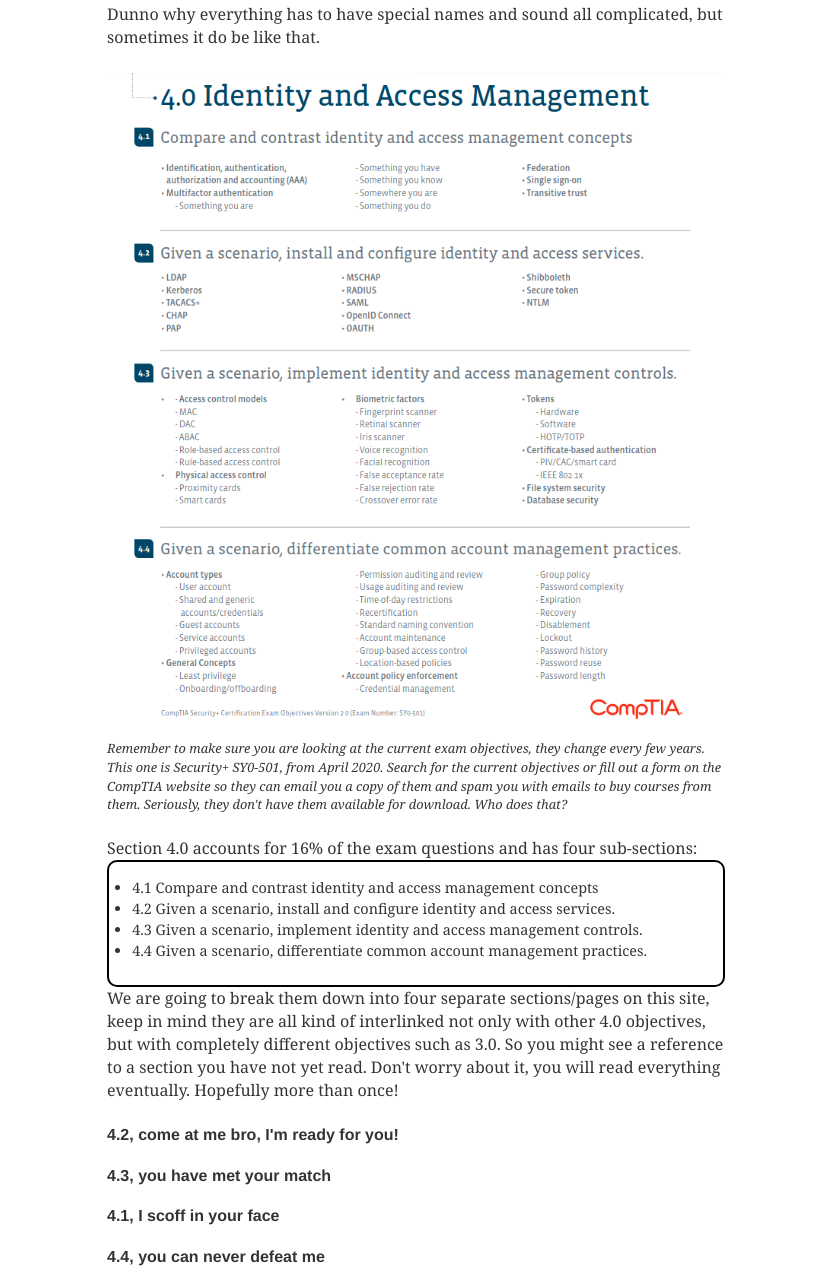
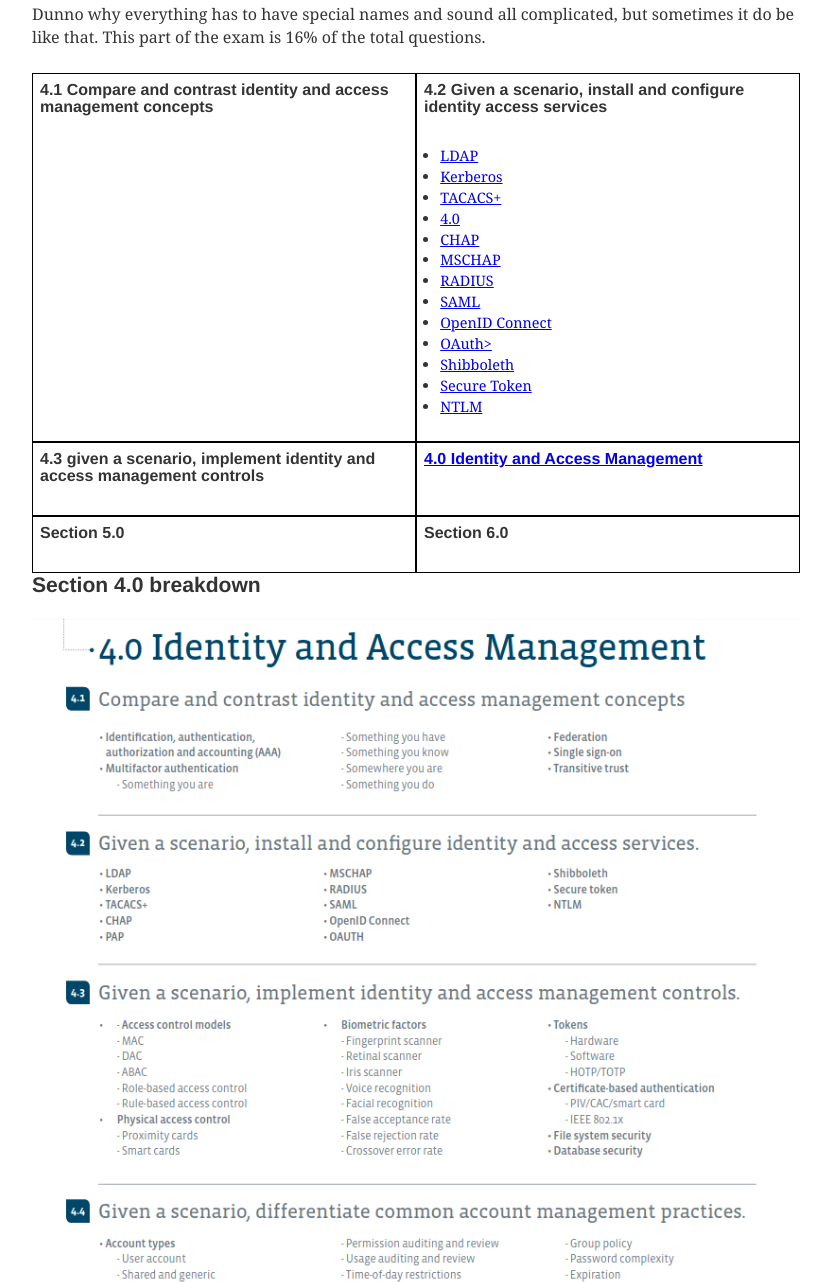
Before and after one commit to greenlightjohnny/securityplus, a Gatsby site: page /identityandaccessmanagement in a window 1280 px wide. Shown: the part 234-1516 px from the top of the page, without its empty margins (224-1055 px from the left). Built offline with nearby package versions, Linux system fonts and the light colour scheme; Gatsby itself is replaced by a stand-in of ours.

Commit message:
SAML redone, style changes

```diff
--- a/gatsby-config.js
+++ b/gatsby-config.js
@@ -22,5 +22,6 @@
     },
     `gatsby-plugin-sharp`,
     `gatsby-transformer-sharp`,
+    `gatsby-plugin-sass`,
   ],
 }
--- a/package.json
+++ b/package.json
@@ -18,13 +18,16 @@
     "gatsby": "^2.20.12",
     "gatsby-image": "^2.3.1",
     "gatsby-plugin-emotion": "^4.2.1",
+    "gatsby-plugin-sass": "^2.2.1",
     "gatsby-plugin-sharp": "^2.5.4",
     "gatsby-plugin-typography": "^2.4.1",
     "gatsby-source-filesystem": "^2.2.2",
     "gatsby-transformer-sharp": "^2.4.4",
+    "node-sass": "^4.13.1",
     "react": "^16.12.0",
     "react-dom": "^16.12.0",
     "react-typography": "^0.16.19",
+    "typescript": "^3.8.3",
     "typography": "^0.16.19",
     "typography-theme-fairy-gates": "^0.16.19",
     "typography-theme-kirkham": "^0.16.19"
--- a/src/components/layout.js
+++ b/src/components/layout.js
@@ -7,7 +7,7 @@
 
 )
 export default ({ children }) => (
-    <div style={{ margin: `3rem auto`, maxWidth: 650, padding: `0 1rem`}}>
+    <div style={{ margin: `3rem auto`, maxWidth: 800, padding: `0 1rem`}}>
         <header style={{ marginBottom: `1.5rem`}}>
             <Link to="/" style={{ textShadow: `none`, backgroundImage: `none`}}><h3 style={{ display: `inline`}}>GRIND</h3></Link>
 
--- /dev/null
+++ b/src/components/mainstyle.module.scss
@@ -0,0 +1,30 @@
+.rant {
+    border: 2px solid blue;
+    padding: 0 1rem;
+    border-radius: 10px;
+}
+
+.fademefam {
+    display: flex;
+    flex: 1;
+    flex-direction: row;
+    flex-wrap: wrap;
+
+    h4 {
+        margin-top: 0;
+        padding: 7px;
+        width: 100%;
+
+    }
+}
+
+.flexc {
+    display: flex;
+    flex: 1;
+    max-width: 400px;
+    min-width: 280px;
+    border: 1px solid black;
+    //background-color: aqua;
+    margin: 5px;
+    margin: 0 auto;
+}
--- a/src/pages/id.module.css
+++ b/src/pages/id.module.css
@@ -10,3 +10,7 @@
     padding-top: 1rem;
     border-radius: 10px;
 }
+
+.bold {
+    font-weight: bold;
+}
--- a/src/pages/identityandaccessmanagement.js
+++ b/src/pages/identityandaccessmanagement.js
@@ -3,6 +3,8 @@
 import Styles from "./id.module.css"
 import { graphql } from "gatsby"
 import Img from "gatsby-image"
+import Main from '../components/mainstyle.module.scss'
+import { Link } from "gatsby"
 
 const Idman = props => (
 
@@ -11,31 +13,67 @@
 
         <div>
             <h3>Basically Authentication and Authorization</h3>
-            <p>Dunno why everything has to have special names and sound all complicated, but sometimes it do be like that.</p>
+            <p>Dunno why everything has to have special names and sound all complicated, but sometimes it do be like that. This part of the exam is 16% of the total questions.</p>
+
+            <div className={Main.fademefam}>
+          <div className={Main.flexc}>
+            <h4>4.1 Compare and contrast identity and access management concepts</h4>
+          </div>
+          <div className={Main.flexc}>
             <div>
+            <h4>4.2 Given a scenario, install and configure identity access services</h4>
+            <ul>
+                <li className={Styles.isee}> <Link to="/ldap">LDAP</Link></li>
+
+                <li className={Styles.isee}><Link to="/kerberos">Kerberos</Link></li>
+
+                <li className={Styles.isee}><Link to="/">TACACS+</Link></li>
+
+                <li className={Styles.isee}><Link to="/identityandaccessmanagement">4.0 </Link></li>
+
+                <li className={Styles.isee}><Link to="/">CHAP</Link></li>
+
+                <li className={Styles.isee}><Link to="/">MSCHAP</Link></li>
+
+                <li className={Styles.isee}><Link to="/">RADIUS</Link></li>
+
+                <li className={Styles.isee}><Link to="/">SAML</Link></li>
+
+                <li className={Styles.isee}><Link to="/">OpenID Connect</Link></li>
+
+                <li className={Styles.isee}><Link to="/">OAuth></Link></li>
+
+                <li className={Styles.isee}><Link to="/">Shibboleth</Link></li>
+                <li className={Styles.isee}><Link to="/">Secure Token</Link></li>
+                <li className={Styles.isee}><Link to="/">NTLM</Link></li>
+            </ul>
+            </div>
+          </div>
+          <div className={Main.flexc}>
+            <h4>4.3 given a scenario, implement identity and access management controls</h4>
+          </div>
+          <div className={Main.flexc}>
+            <h4><Link to="/identityandaccessmanagement">4.0 Identity and Access Management</Link></h4>
+          </div>
+          <div className={Main.flexc}>
+            <h4>Section 5.0</h4>
+          </div>
+          <div className={Main.flexc}>
+            <h4>Section 6.0</h4>
+          </div>
+
+      </div>
+            <div>
+              <h3>Section 4.0 breakdown</h3>
             <Img fluid={props.data.front.childImageSharp.fluid} />
             <p style={{ fontStyle: `italic`, fontSize: `.8rem`}}>Remember to make sure you are looking at the current exam objectives, they change every few years. This one is Security+ SY0-501, from April 2020. Search for the current objectives or fill out a form on the CompTIA website so they can email you a copy of them and spam you with emails to buy courses from them. Seriously, they don't have them available for download. Who does that? </p>
             </div>
-            <p style={{ marginBottom: 0}}>Section 4.0 accounts for 16% of the exam questions and has four sub-sections:</p>
-            <div className={Styles.line}>
-            <ul>
-                <li className={Styles.isee}>4.1 Compare and contrast identity and access management concepts</li>
-                <li className={Styles.isee}>4.2 Given a scenario, install and configure identity and access services.</li>
-                <li className={Styles.isee}>4.3 Given a scenario, implement identity and access management controls.</li>
-                <li className={Styles.isee}>4.4 Given a scenario, differentiate common account management practices.</li>
-            </ul>
-            </div>
-            <p>
-            We are going to break them down into four separate sections/pages on this site, keep in mind they are all kind of interlinked not only with other 4.0 objectives, but with completely different objectives such as 3.0. So you might see a reference to a section you have not yet read. Don't worry about it, you will read everything eventually. Hopefully more than once!
-            </p>
+
+
+
         </div>
 
-        <div>
-            <h4>4.2, come at me bro, I'm ready for you!</h4>
-            <h4>4.3, you have met your match</h4>
-            <h4>4.1, I scoff in your face</h4>
-            <h4>4.4, you can never defeat me</h4>
-        </div>
+
     </Layout>
 
 
--- a/src/pages/index.js
+++ b/src/pages/index.js
@@ -4,14 +4,33 @@
 import Img from "gatsby-image"
 import Styles from "./id.module.css"
 import { Link } from "gatsby"
-import Main from '../components/mainstyle.module.css'
+import Main from '../components/mainstyle.module.scss'
 const Index = props => (
   <Layout>
     <h1>GRIND Guide to The CompTIA Security+</h1>
-    <p>
 
-      The Sec+ certification is a requirement for a ton of US Government jobs, especially those in IT. How did this happen? Well basically CompTIA spent a ton of money lobbying the government (this is legal bribery) to make the Security+ exam fulfill a bunch of government red tape requirements, which the CompTIA totally had no influence over creating whatsoever.
-      </p>
+
+      <div className={Main.fademefam}>
+          <div className={Main.flexc}>
+            <h4>Section 1.0</h4>
+          </div>
+          <div className={Main.flexc}>
+            <h4>Section 2.0</h4>
+          </div>
+          <div className={Main.flexc}>
+            <h4>Section 3.0</h4>
+          </div>
+          <div className={Main.flexc}>
+            <h4><Link to="/identityandaccessmanagement">4.0 Identity and Access Management</Link></h4>
+          </div>
+          <div className={Main.flexc}>
+            <h4>Section 5.0</h4>
+          </div>
+          <div className={Main.flexc}>
+            <h4>Section 6.0</h4>
+          </div>
+
+      </div>
       <div className={Styles.line}>
           <h4 style={{ marginTop: 0, paddingLeft: `1rem`}}>Map to GLORY! Onwards!</h4>
             <ul>
--- a/src/pages/oauth.js
+++ b/src/pages/oauth.js
@@ -28,7 +28,7 @@
             <p>It is a good idea to review permissions before accepting them, and often you can un-check a bunch of permissions and still have the app work. Most people don't check, so the apps just ask for anything they can get. This can not only be a security risk, but seriously slow your phone and drain your battery as your apps upload as much of your data as they can get for everything you do.</p>
 
             <h3>OAuth vs ....?</h3>
-            <p>OpenID Connect was built on top of OAuth, and provides authentication services along with authorization. It can be used for SSO, while OAuth can not be used to sign onto different third party apps, only share information between them. OpenID Connect can be used to sign on to third party apps using a different account, and share information from that account with the third party. Both OAuth and OpenID Connect have seen widespread adaption/</p>
+            <p>OpenID Connect was built on top of OAuth, and provides authentication services along with authorization. It can be used for SSO, while OAuth can not be used to sign onto different third party apps, only share information between them. OpenID Connect can be used to sign on to third party apps using a different account, and share information from that account with the third party. Both OAuth and OpenID Connect have seen widespread adaption.</p>
 
             <h3>Security concerns?</h3>
             <p>Using OAuth one should keep in mind that it can be a security risk. Maybe you don't want your GPS geolocation meta data shared with a third party fitness app. Who knows who they will sell it to later as anonymous data? Is it really anonymous data if you live in the country and are the only house for miles around? Now anyone who knew your address could overlay the GPS data with a map of your area, and find out what phones were active. Pretty easy to see it is you jogging from your house each morning, and from there they have ALL your GPS data and can retrace your exact location for as big as their set of data is. Maybe it was a month worth of data for example. Now they have your every step for the past month, including your visit to a local strip club. Great blackmail material.</p>
```
Also changed, not shown: src/pages/ntlm.js (added, +59 -0 lines), src/pages/saml.js (+41 -23 lines), src/components/mainstyle.module.css (deleted), 1 other file.
